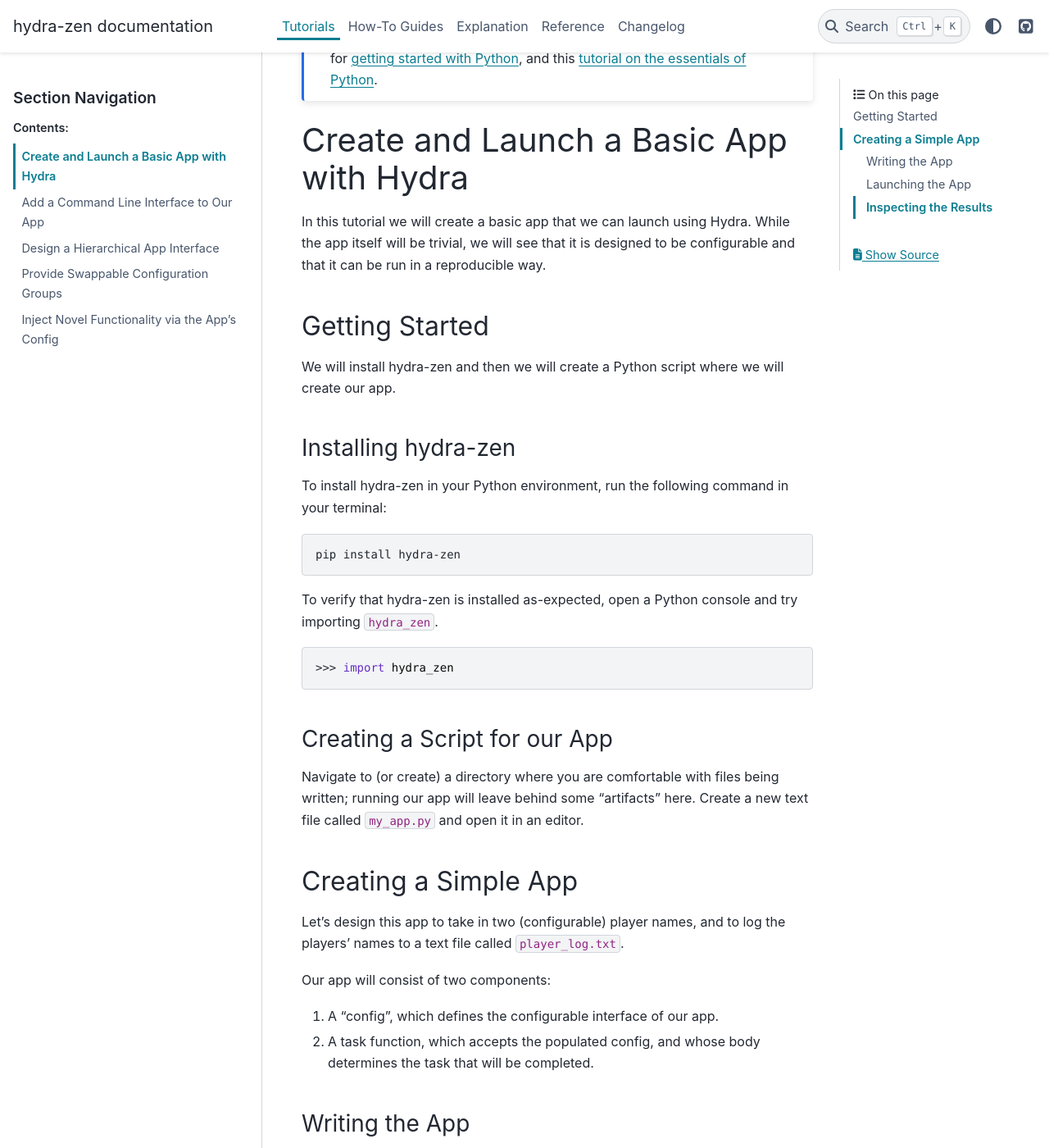
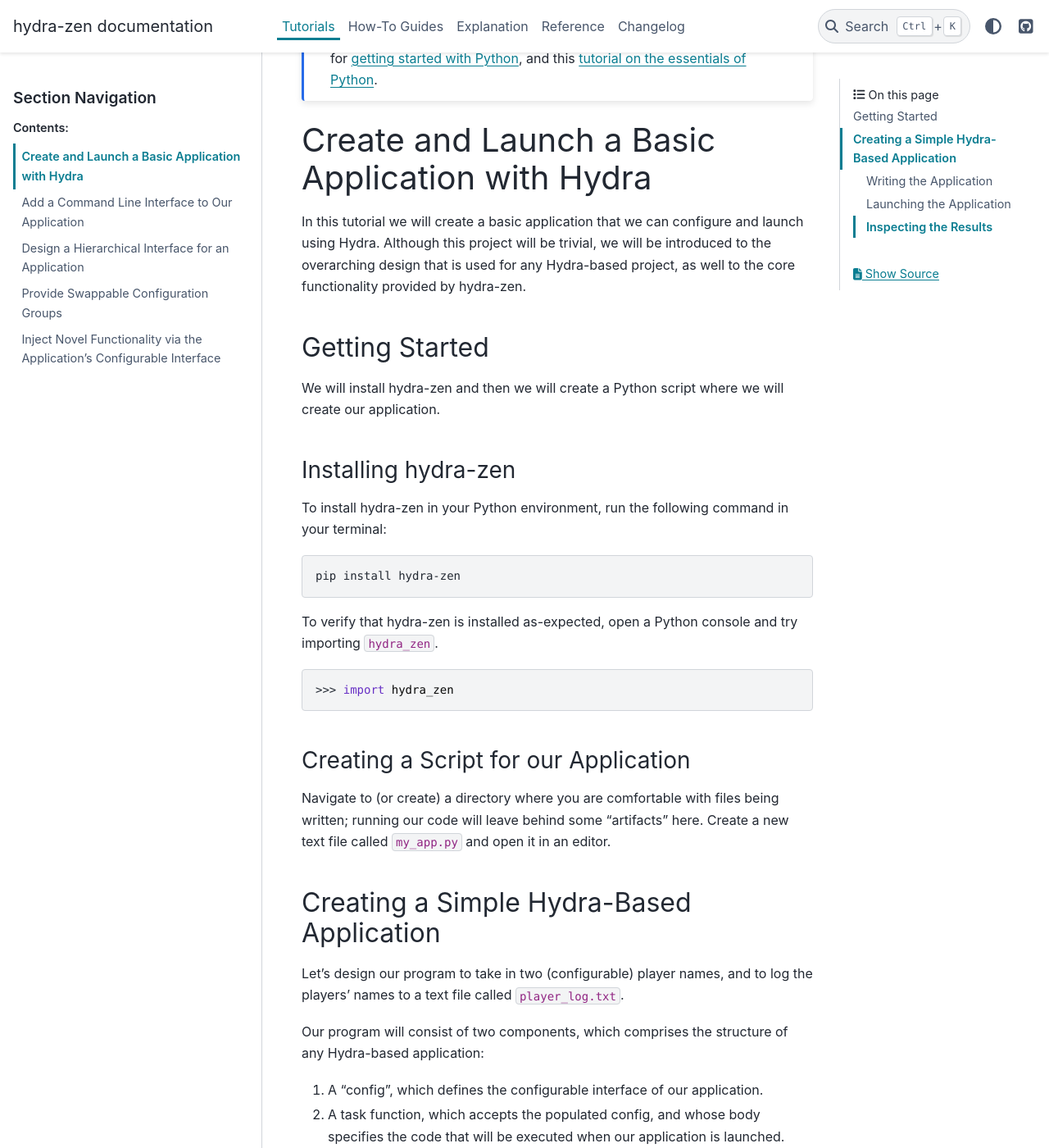
Before and after one commit to mit-ll-responsible-ai/hydra-zen, a Sphinx documentation site: the page built from docs/source/tutorials/basic_app.rst, in a window 1280 px wide and 1400 px high, scrolled down 375 px. Shown: the whole window at 82% size. Built offline with Sphinx 7.4.7 and the PyData theme 0.15.4, drawn with Linux system fonts in a browser that asks for light colours; the version number could not be read and is left out; some of the changed text lies outside the part shown.

Commit message:
Change app -> application throughout tutorials

```diff
--- a/docs/source/tutorials/basic_app.rst
+++ b/docs/source/tutorials/basic_app.rst
@@ -13,20 +13,21 @@
 
 .. _basic-app:
 
-========================================
-Create and Launch a Basic App with Hydra
-========================================
+================================================
+Create and Launch a Basic Application with Hydra
+================================================
 
-In this tutorial we will create a basic app that we can launch using Hydra.
-While the app itself will be trivial, we will see that it is designed to
-be configurable and that it can be run in a reproducible way.
+In this tutorial we will create a basic application that we can configure and launch
+using Hydra. Although this project will be trivial, we will be introduced to the
+overarching design that is used for any Hydra-based project, as well to the
+core functionality provided by hydra-zen.
 
 
 Getting Started
 ===============
 
 We will install hydra-zen and then we will create a Python script where we will create
-our app.
+our application.
 
 Installing hydra-zen
 --------------------
@@ -48,31 +49,32 @@
     >>> import hydra_zen
 
 
-Creating a Script for our App
------------------------------
+Creating a Script for our Application
+-------------------------------------
 
 Navigate to (or create) a directory where you are comfortable with files being written;
-running our app will leave behind some "artifacts" here. Create a new text file called
+running our code will leave behind some "artifacts" here. Create a new text file called
 ``my_app.py`` and open it in an editor.
 
-Creating a Simple App
-=====================
+Creating a Simple Hydra-Based Application
+=========================================
 
-Let's design this app to take in two (configurable) player names, and to log the
+Let's design our program to take in two (configurable) player names, and to log the
 players' names to a text file called ``player_log.txt``.
 
-Our app will consist of two components:
+Our program will consist of two components, which comprises the structure of any
+Hydra-based application:
 
-1. A "config", which defines the configurable interface of our app.
-2. A task function, which accepts the populated config, and whose body determines the task that will be completed.
+1. A "config", which defines the configurable interface of our application.
+2. A task function, which accepts the populated config, and whose body specifies the code that will be executed when our application is launched.
 
 
-Writing the App
----------------
+Writing the Application
+-----------------------
 
-In ``my_app.py`` we'll define a config and task function for this app. We will use
-:func:`~hydra_zen.make_config` to create the config. Write the following
-code in this file.
+In ``my_app.py`` we'll define a config and task function for this application. We will
+use :func:`~hydra_zen.make_config` to create the config. Write the following code in
+this file.
 
 
 .. code-block:: python
@@ -98,11 +100,12 @@
 
 .. _launch-basic-app:
 
-Launching the App
------------------
+Launching the Application
+-------------------------
 
-It's time to run our app. Open a Python console -- or a Jupyter notebook -- in the same
-directory as ``my_app.py``. First, we will import our config and our task function.
+It's time to run our application. Open a Python console -- or a Jupyter notebook -- in
+the same directory as ``my_app.py``. First, we will import our config and our task
+function.
 
 
 .. code:: pycon
@@ -115,13 +118,13 @@
 
     >>> from hydra_zen import launch
 
-Next, we will launch our app by providing the :func:`~hydra_zen.launch` function with:
-our config, our task function, and specific configured values for the player's names.
-Here, we will use the names ``link`` and ``zelda`` for the names of player 1 and player
-2, respectively.
+Next, we will launch our application by providing the :func:`~hydra_zen.launch`
+function with: our config, our task function, and specific configured values for the
+player's names. Here, we will use the names ``link`` and ``zelda`` for the names of
+player 1 and player 2, respectively.
 
 .. code-block:: pycon
-   :caption: Launching our app
+   :caption: Launching our application
 
    >>> job = launch(Config, task_function, overrides=["player1=link", "player2=zelda"])
 
@@ -143,15 +146,15 @@
 
 .. warning::
    If you modify the contents of ``my_app.py``, then you need to restart your Python
-   console (or restart the kernel of your Jupyter notebook) and re-launch the app in
-   order for these changes to take effect.
+   console (or restart the kernel of your Jupyter notebook) and re-launch the
+   application in order for these changes to take effect.
 
 Inspecting the Results
 ----------------------
 
-Our app was designed to log the names of the players for that particular game session;
-let's check that this log was written as-expected, and familiarize ourselves with the
-other files that Hydra writes when it launches an app.
+Our application was designed to log the names of the players for that particular game
+session; let's check that this log was written as-expected, and familiarize ourselves
+with the other files that Hydra writes when it launches an application.
 
 First, we'll create a simple Python function that will make it easy to print files
 in our Python console
@@ -163,8 +166,8 @@
    ...     with x.open("r") as f:
    ...         print(f.read())
 
-By default, Hydra will create a directory called ``outputs``, and will store the app's
-outputs in a time-stamped subdirectory of the form
+By default, Hydra will create a directory called ``outputs``, and will store the
+application's outputs in a time-stamped subdirectory of the form
 ``outputs/${now:%Y-%m-%d}/${now:%H-%M-%S}``. The particular subdirectory for our job is
 provided by ``job.working_dir``.
 
@@ -174,7 +177,7 @@
    >>> job_dir  # output will vary based on reader's date/time/OS
    WindowsPath('outputs/2021-10-21/10-36-23')
 
-The contents of this directory consists of: the log-file that our app wrote, a
+The contents of this directory consists of: the log-file that our application wrote, a
 ``.hydra`` directory that details the configurations of this particular job, and a
 log-file written by Hydra.
 
@@ -185,7 +188,7 @@
     WindowsPath('outputs/2021-10-21/10-36-23/player_log.txt'),
     WindowsPath('outputs/2021-10-21/10-36-23/zen_launch.log')]
 
-Let's verify that our app wrote the player-log as-expected.
+Let's verify that our application wrote the player-log as-expected.
 
 .. code:: pycon
 
@@ -214,8 +217,8 @@
    player1: link
    player2: zelda
 
-We successfully designed, configured, and launched an app using hydra-zen and Hydra!
-In the next tutorial, we will add a command line interface to this app.
+We successfully designed, configured, and launched an application using hydra-zen and
+Hydra! In the next tutorial, we will add a command line interface to this app.
 
 .. admonition:: References
 
@@ -226,5 +229,5 @@
 
 .. attention:: **Cleaning Up**:
    To clean up after this tutorial, delete the ``outputs`` directory that Hydra created
-   upon launching our app. You can find this in the same directory as your
+   upon launching our application. You can find this in the same directory as your
    ``my_app.py`` file.
```
Also changed, not shown: docs/source/tutorials.rst (+8 -1 lines), docs/source/tutorials/add_cli.rst (+22 -22 lines), docs/source/tutorials/config_groups.rst (+12 -12 lines), docs/source/tutorials/hierarchy.rst (+43 -37 lines), docs/source/tutorials/inject_wrapper.rst (+19 -19 lines).
